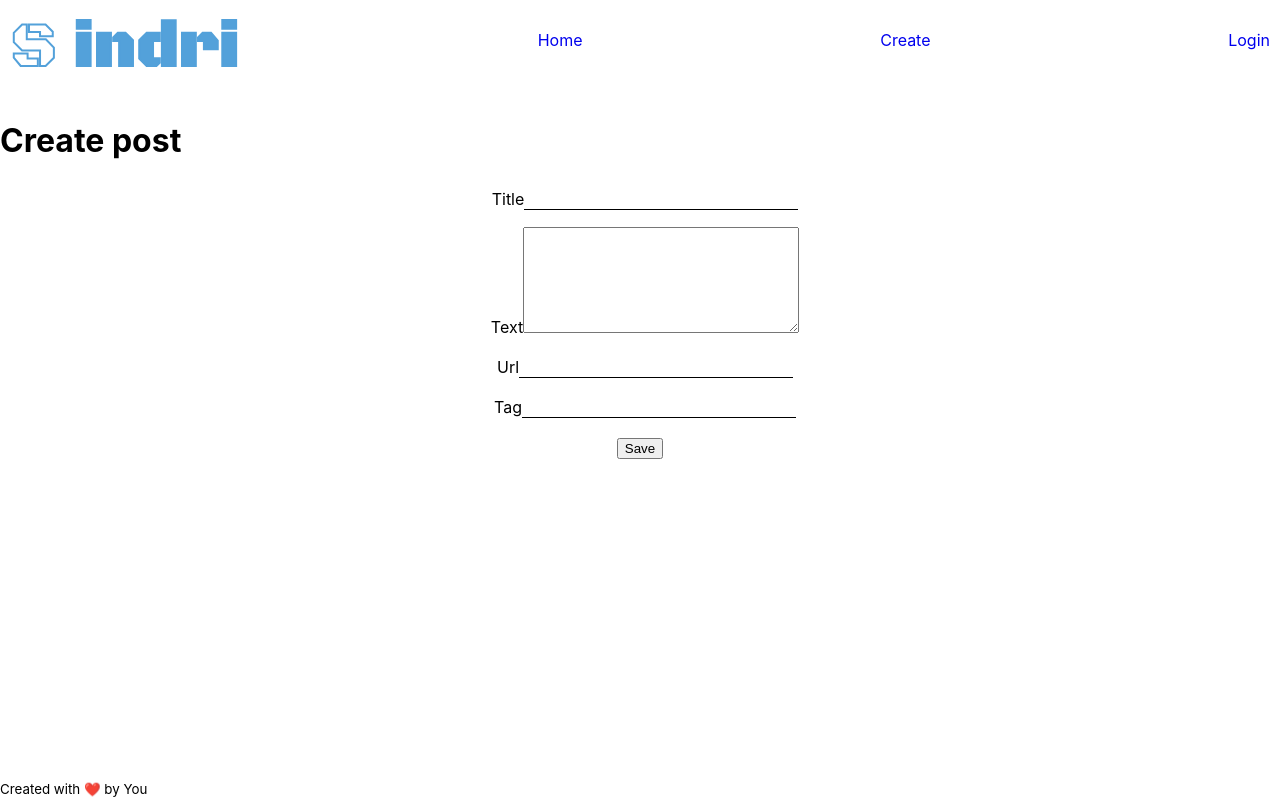
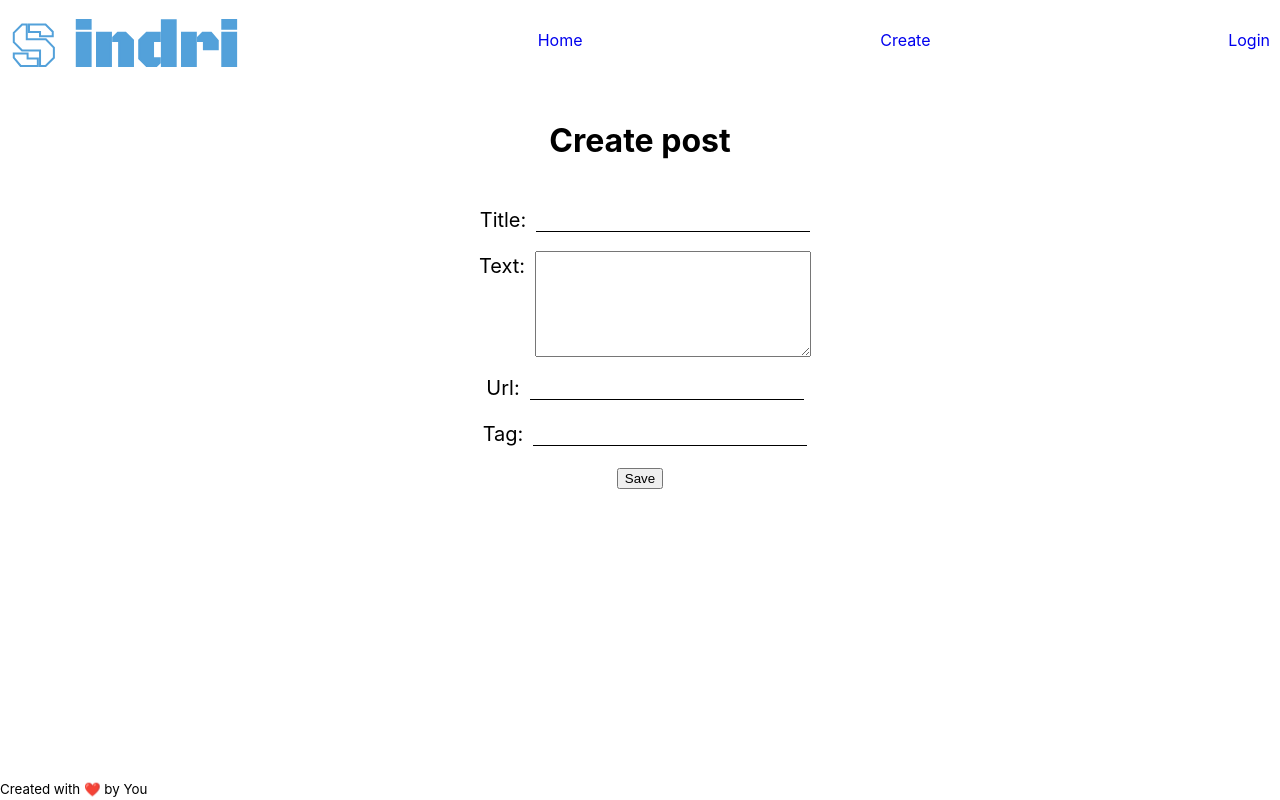
Before and after one commit to Noroff-FED-Campus-Assignments/fed2-js2-course-assignement-oslo-react-vite-sindri, a React (Vite) app: page /create in a window 1280 px wide. Built offline with nearby package versions, Linux system fonts and the light colour scheme; no server answers.

Commit message:
added styling to create post

```diff
--- a/src/pages/Create.jsx
+++ b/src/pages/Create.jsx
@@ -28,7 +28,17 @@ export default function CreatePage() {
       .then((response) => response.json())
       .then((json) => console.log(json));
   };
-
+  // const previewImage = (event) => {
+  //   var input = event.target;
+  //   var image = document.getElementById("preview");
+  //   if (input.files && input.files[0]) {
+  //     var reader = new FileReader();
+  //     reader.onload = function (e) {
+  //       image.src = e.target.result;
+  //     };
+  //     reader.readAsDataURL(input.files[0]);
+  //   }
+  // };
   return (
     <>
       <h1>Create post</h1>
@@ -36,24 +46,29 @@ export default function CreatePage() {
       <form onSubmit={createPost}>
         <div className="form-container">
           <div className="input">
-            <label htmlFor="text">Title</label>
+            <label htmlFor="text">Title:</label>
             <input type="text" required />
           </div>
           <div className="input">
-            <label htmlFor="text">Text</label>
+            <label htmlFor="text">Text:</label>
             <textarea required />
           </div>
           <div className="input">
-            <label htmlFor="text">Url</label>
-            <input type="text" />
+            <label htmlFor="text">Url:</label>
+            <input
+            // type="file"
+            // accept="image/*"
+            // onChange={previewImage(event)}
+            />
           </div>
           <div className="input">
-            <label htmlFor="text">Tag</label>
+            <label htmlFor="text">Tag:</label>
             <input type="text" />
           </div>
           <button>Save</button>
         </div>
       </form>
+      <img id="preview" alt="" />
     </>
   );
 }
--- a/src/pages/Create.scss
+++ b/src/pages/Create.scss
@@ -1,5 +1,13 @@
+h1 {
+  text-align: center;
+  margin-bottom: 40px;
+}
 .form-container {
   text-align: center;
+  label {
+    margin-right: 10px;
+    font-size: 20px;
+  }
   .input {
     margin: 16px 0;
     padding-left: 10px;
@@ -13,8 +21,13 @@
   textarea {
     width: 270px;
     height: 100px;
+    vertical-align: top;
   }
   :focus-visible {
     outline: none;
   }
+  #preview {
+    width: 300px;
+    height: 300px;
+  }
 }
```
